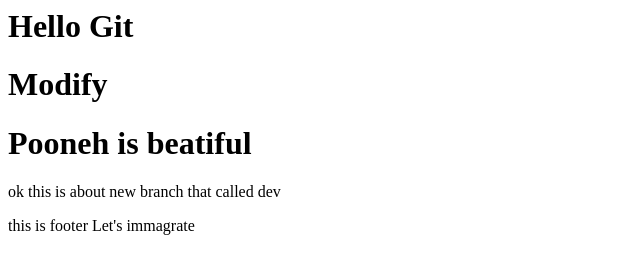
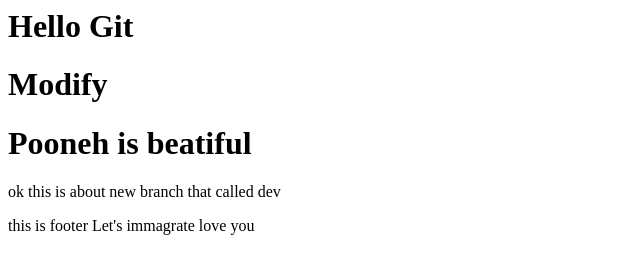
Before and after one commit to Aryans520/GitProject, a plain HTML site: page index.html in a window 1280 px wide. Shown: the full height of the page, 0-640 px from the left. Drawn offline with Linux system fonts and the light colour scheme.

Commit message:
one more update

```diff
--- a/index.html
+++ b/index.html
@@ -13,5 +13,6 @@
 <footer>
     this is footer
     Let's immagrate
+    love you
 </footer>
 </html>
```
